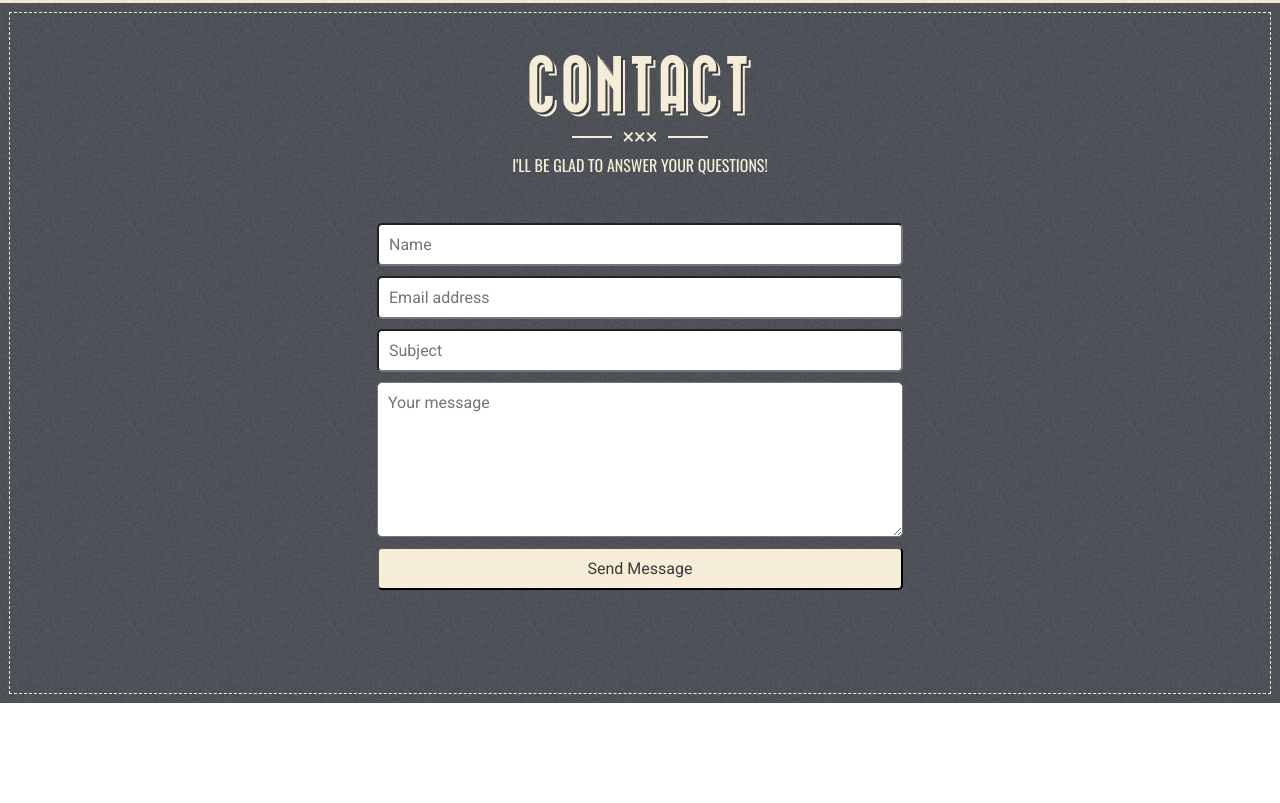
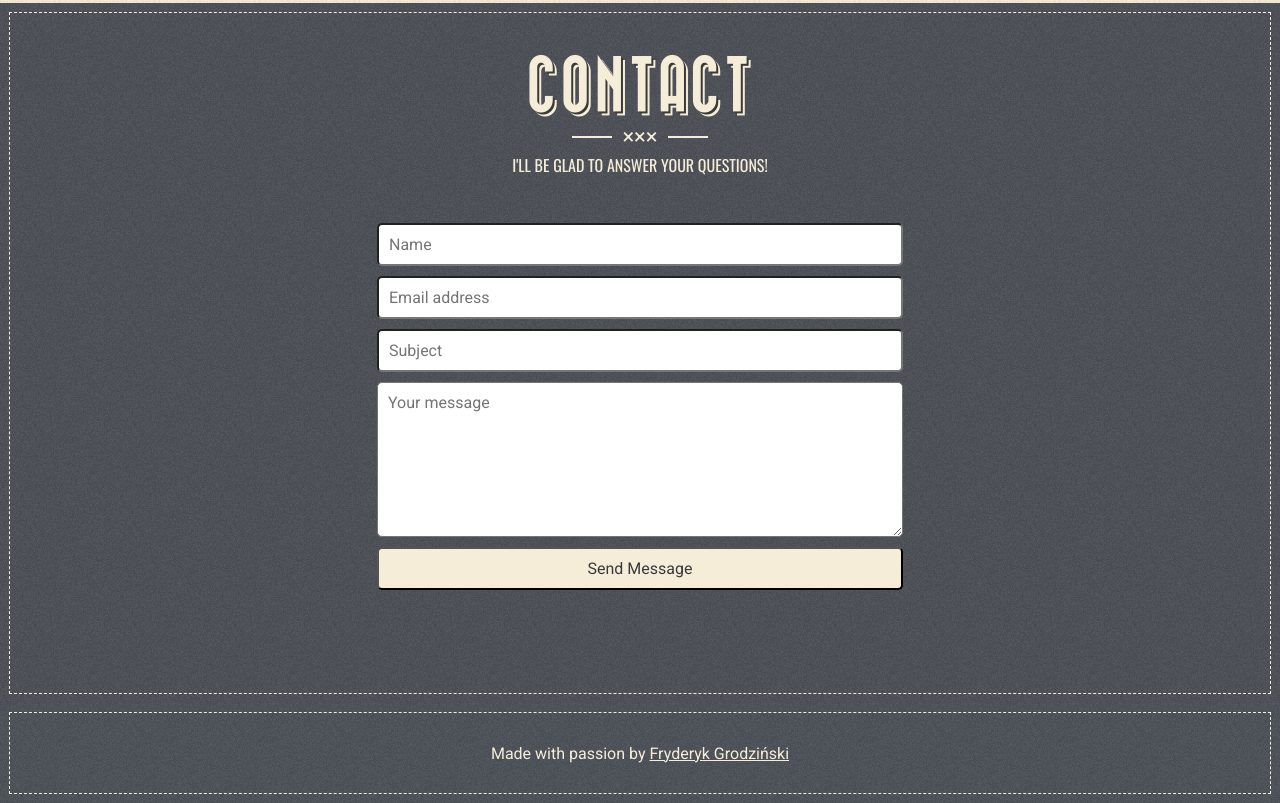
Before and after one commit to fryderykg/fryderykg.github.io, a website: page index.html in a window 1280 px wide. Shown: the part 2538-3341 px from the top of the page. Before the commit the page ends 3241 px from the top, so only its background shows below. Drawn offline with nearby package versions, Linux system fonts and the light colour scheme.

Commit message:
add footer close #8

```diff
--- a/index.html
+++ b/index.html
@@ -13,7 +13,7 @@
   <nav class="container">
     <ul class="topnav" id="myTopnav">
       <li class="icon">
-      <a style="font-size:2em;" id="toggleMenuIcon">☰</a>
+      <a id="toggleMenuIcon">☰</a>
       </li>
       <li class="menu-link"><a class="menu" href="#about_me">about me</a></li>
       <li class="menu-link"><a class="menu" href="#portfolio">portfolio</a></li>
@@ -277,11 +277,11 @@
     </fieldset>
   </form>
 </section>
-<!--<footer>-->
-<!--<p>Made with passion by-->
-<!--<a href="https://fryderykg.github.io">Fryderyk Grodziński</a>-->
-<!--</p>-->
-<!--</footer>-->
+<footer>
+<p>Made with passion by
+<a href="https://fryderykg.github.io">Fryderyk Grodziński</a>
+</p>
+</footer>
 <script src="https://code.jquery.com/jquery-3.1.1.min.js"
         integrity="sha256-hVVnYaiADRTO2PzUGmuLJr8BLUSjGIZsDYGmIJLv2b8="
         crossorigin="anonymous"></script>
--- a/sass/main.sass
+++ b/sass/main.sass
@@ -65,6 +65,7 @@ nav
     flex-direction: column
     li
       &.icon
+        font-size: 2em
         display: inline
         line-height: 1.5em
         position: absolute
@@ -208,10 +209,28 @@ section
     &.button
       background: $color-beige
       color: $color-almost-black
-
   h1
     color: $color-beige
     text-shadow: 2px 2px 0 $color-almost-black, 4px 4px 0 $color-beige
+
+// FOOTER
+footer
+  align-items: center
+  background: $color-gray-dark url("../img/built/grain.png")
+  color: $color-beige
+  display: flex
+  height: 100px
+  justify-content: center
+  outline-offset: -10px
+  outline: 1px dashed $color-beige
+  text-align: center
+  p
+    margin: 0
+  a
+    color: $color-beige
+    &:active, &:visited
+      color: $color-beige
+
 
 // GRID
 .container
```
Also changed, not shown: css/build.css, 1 other file.
